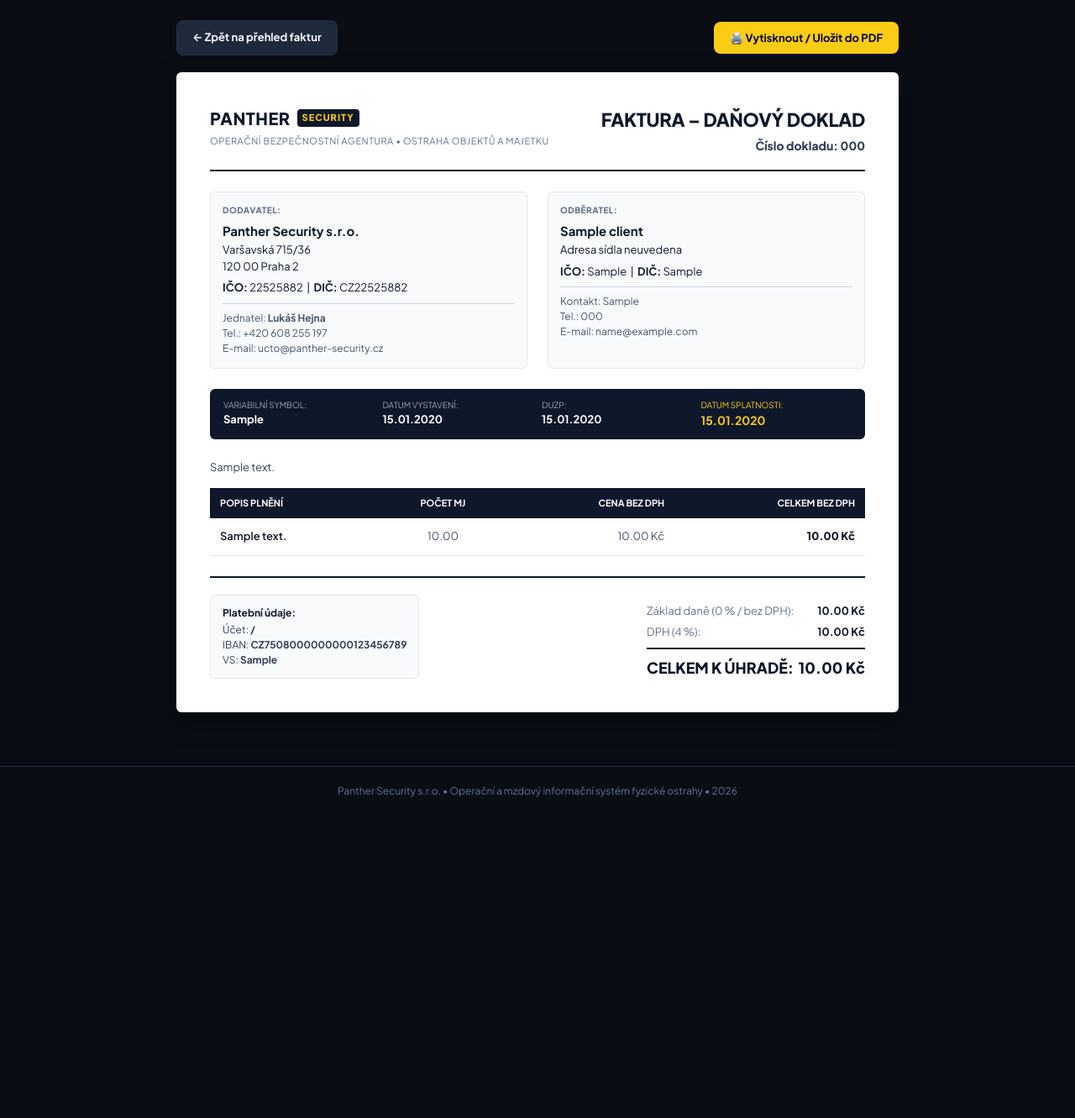
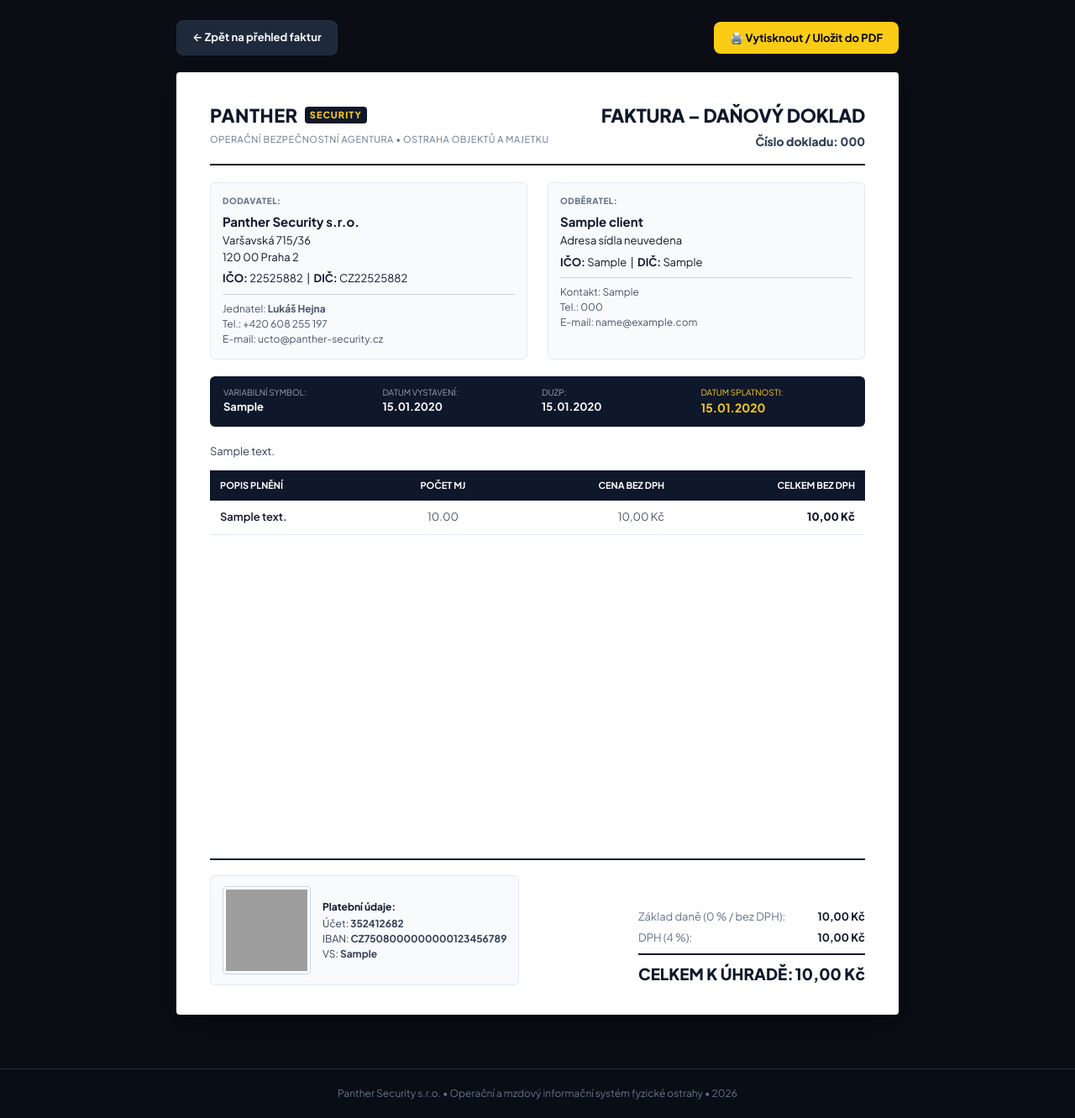
Before and after one commit to lukashejna01/panther-security-test, a Django app: a page that uses templates/billing/invoice_detail.html in a window 1280 px wide. Shown: the part 103-1434 px from the top of the page at 84% size. Before the commit the page ends 1052 px from the top, so only its background shows below. Run offline with Django 4.2, Linux system fonts and the light colour scheme; a user stored in the database is signed in; tables that the repository leaves empty hold one stand-in row (values such as "Sample post"); grey boxes are pictures that could not be loaded.

Commit message:
Faktura na plnou A4 vysku a formatovani castek s mezerami mezi tisici

```diff
--- a/templates/billing/invoice_detail.html
+++ b/templates/billing/invoice_detail.html
@@ -4,7 +4,6 @@
 
 {% block content %}
 <style>
-    /* Obal pro mobilní zobrazení, který zamezí přetékání doprava */
     .invoice-screen-container {
         width: 100%;
         max-width: 860px;
@@ -13,21 +12,31 @@
         box-sizing: border-box;
     }
 
+    /* Standardní list A4 (210 x 297 mm) s roztažením na celou výšku */
     .invoice-paper {
         background: #ffffff;
         color: #0f172a;
-        padding: 40px;
-        border-radius: 6px;
+        padding: 35px 40px;
+        border-radius: 4px;
         box-shadow: 0 10px 30px rgba(0, 0, 0, 0.4);
         box-sizing: border-box;
         width: 100%;
-        overflow-x: hidden;
+        min-height: 297mm;
+        display: flex;
+        flex-direction: column;
+        justify-content: space-between;
     }
 
-    /* Na mobilních zařízeních zmenšíme padding a přizpůsobíme mřížky */
+    /* Úprava mezer a tabulky */
+    .invoice-table th, .invoice-table td {
+        padding: 10px 12px;
+    }
+
+    /* Na mobilním displeji umožníme přirozený tok a scroll */
     @media screen and (max-width: 768px) {
         .invoice-paper {
             padding: 20px 16px;
+            min-height: auto;
         }
 
         .invoice-parties-grid {
@@ -81,11 +90,17 @@
         }
     }
 
-    /* Tiskový styl pro přesnou čistou A4 bez prvků webu */
+    /* Tiskový styl: 100% čistá výška i šířka listu A4 */
     @media print {
+        @page {
+            size: A4 portrait;
+            margin: 0;
+        }
         body {
             background: #ffffff !important;
             color: #000000 !important;
+            margin: 0 !important;
+            padding: 0 !important;
         }
         .top-navbar, footer, .invoice-top-actions {
             display: none !important;
@@ -103,9 +118,12 @@
         .invoice-paper {
             box-shadow: none !important;
             border-radius: 0 !important;
-            padding: 20mm !important;
+            padding: 18mm 18mm 20mm 18mm !important;
             width: 210mm !important;
+            height: 297mm !important;
             min-height: 297mm !important;
+            page-break-after: always !important;
+            box-sizing: border-box !important;
         }
         .invoice-parties-grid {
             display: grid !important;
@@ -114,8 +132,16 @@
         }
         .invoice-dates-grid {
             display: grid !important;
-            grid-template-columns: repeat(3, 1fr) !important;
-            gap: 12px !important;
+            grid-template-columns: repeat(4, 1fr) !important;
+            gap: 10px !important;
+        }
+        .invoice-header-flex {
+            display: flex !important;
+            flex-direction: row !important;
+            justify-content: space-between !important;
+        }
+        .invoice-header-right {
+            text-align: right !important;
         }
         .invoice-summary-flex {
             display: flex !important;
@@ -128,8 +154,7 @@
 
 <div class="invoice-screen-container">
 
-    <!-- OVLÁDACÍ LIŠTA NAHOŘE (Tisk, Zpět, Označit jako uhrazeno) -->
-
+    <!-- OVLÁDACÍ LIŠTA NAHOŘE -->
     <div class="invoice-top-actions" style="margin-bottom: 20px; display: flex; justify-content: space-between; align-items: center; flex-wrap: wrap; gap: 10px;">
         <div>
             <a href="{% url 'invoice_list' %}" class="btn btn-secondary" style="font-size: 13px;">
@@ -143,14 +168,16 @@
         </div>
     </div>
 
-    <!-- BÍLÝ LIST FAKTURY -->
+    <!-- BÍLÝ LIST FAKTURY ROZTAŽENÝ NA CELOU A4 -->
     <div class="invoice-paper">
 
+        <!-- HORNÍ ČÁST (Hlavička, Strany, Termíny, Položky) -->
+        <div>
             <!-- HLAVIČKA -->
-        <div class="invoice-header-flex" style="display: flex; justify-content: space-between; align-items: flex-start; border-bottom: 2px solid #0f172a; padding-bottom: 18px; margin-bottom: 24px;">
+            <div class="invoice-header-flex" style="display: flex; justify-content: space-between; align-items: flex-start; border-bottom: 2px solid #0f172a; padding-bottom: 16px; margin-bottom: 20px;">
                 <div>
                     <div style="display: flex; align-items: center; gap: 8px; margin-bottom: 4px;">
-                    <span style="font-size: 20px; font-weight: 900; letter-spacing: 0.5px; color: #0f172a;">PANTHER</span>
+                        <span style="font-size: 22px; font-weight: 900; letter-spacing: 0.5px; color: #0f172a;">PANTHER</span>
                         <span style="background: #0f172a; color: #facc15; font-size: 11px; font-weight: 800; padding: 2px 6px; border-radius: 4px; letter-spacing: 1px;">SECURITY</span>
                     </div>
                     <div style="font-size: 11px; color: #64748b; text-transform: uppercase; letter-spacing: 0.5px;">
@@ -169,7 +196,7 @@
             </div>
 
             <!-- DODAVATEL & ODBĚRATEL -->
-        <div class="invoice-parties-grid" style="display: grid; grid-template-columns: 1fr 1fr; gap: 24px; margin-bottom: 24px; font-size: 13px; line-height: 1.5;">
+            <div class="invoice-parties-grid" style="display: grid; grid-template-columns: 1fr 1fr; gap: 24px; margin-bottom: 20px; font-size: 13px; line-height: 1.5;">
 
                 <!-- Dodavatel -->
                 <div style="background: #f8fafc; padding: 14px; border-radius: 6px; border: 1px solid #e2e8f0;">
@@ -211,7 +238,7 @@
             </div>
 
             <!-- DŮLEŽITÁ DATA -->
-        <div class="invoice-dates-grid" style="display: grid; grid-template-columns: repeat(4, 1fr); gap: 10px; margin-bottom: 24px; background: #0f172a; color: #ffffff; padding: 12px 16px; border-radius: 6px; font-size: 12px;">
+            <div class="invoice-dates-grid" style="display: grid; grid-template-columns: repeat(4, 1fr); gap: 10px; margin-bottom: 20px; background: #0f172a; color: #ffffff; padding: 12px 16px; border-radius: 6px; font-size: 12px;">
                 <div>
                     <span style="color: #94a3b8; display: block; font-size: 10px; text-transform: uppercase;">Variabilní symbol:</span>
                     <strong style="font-size: 13px; color: #fff;">{{ invoice.variable_symbol }}</strong>
@@ -230,73 +257,90 @@
                 </div>
             </div>
 
-        <!-- POZNÁMKA / TEXT -->
-        <p style="font-size: 13px; color: #334155; margin-bottom: 16px; line-height: 1.4;">
+            <!-- TEXT PŘED POLOŽKAMI -->
+            <p style="font-size: 13px; color: #334155; margin-bottom: 14px; line-height: 1.4;">
                 {{ invoice.notes|default:"Fakturujeme Vám za poskytnuté bezpečnostní služby a fyzickou ostrahu dle platné smlouvy:" }}
             </p>
 
-        <!-- ROZPIS POLOŽEK FAKTURY (V responzivním obalu pro mobily) -->
+            <!-- ROZPIS POLOŽEK FAKTURY S ODDĚLENÝMI TISÍCI A STOVKAMI -->
             <div style="overflow-x: auto; -webkit-overflow-scrolling: touch; width: 100%; margin-bottom: 24px;">
-            <table style="width: 100%; border-collapse: collapse; font-size: 13px; min-width: 480px;">
+                <table class="invoice-table" style="width: 100%; border-collapse: collapse; font-size: 13px; min-width: 480px;">
                     <thead>
                         <tr style="background: #0f172a; color: #ffffff; text-align: left;">
-                        <th style="padding: 10px 12px; font-size: 11px; text-transform: uppercase;">Popis plnění</th>
-                        <th style="padding: 10px 12px; text-align: center; font-size: 11px; text-transform: uppercase;">Počet MJ</th>
-                        <th style="padding: 10px 12px; text-align: right; font-size: 11px; text-transform: uppercase;">Cena bez DPH</th>
-                        <th style="padding: 10px 12px; text-align: right; font-size: 11px; text-transform: uppercase;">Celkem bez DPH</th>
+                            <th style="font-size: 11px; text-transform: uppercase;">Popis plnění</th>
+                            <th style="text-align: center; font-size: 11px; text-transform: uppercase;">Počet MJ</th>
+                            <th style="text-align: right; font-size: 11px; text-transform: uppercase;">Cena bez DPH</th>
+                            <th style="text-align: right; font-size: 11px; text-transform: uppercase;">Celkem bez DPH</th>
                         </tr>
                     </thead>
                     <tbody>
+                        {% if formatted_items %}
+                            {% for item in formatted_items %}
+                            <tr style="border-bottom: 1px solid #e2e8f0;">
+                                <td style="font-weight: 600; color: #0f172a;">{{ item.description }}</td>
+                                <td style="text-align: center; color: #475569;">{{ item.quantity }}</td>
+                                <td style="text-align: right; color: #475569;">{{ item.unit_price }} Kč</td>
+                                <td style="text-align: right; font-weight: 800; color: #0f172a;">{{ item.total_price }} Kč</td>
+                            </tr>
+                            {% endfor %}
+                        {% else %}
                             {% for item in invoice.items.all %}
                             <tr style="border-bottom: 1px solid #e2e8f0;">
-                        <td style="padding: 12px; font-weight: 600; color: #0f172a;">{{ item.description }}</td>
-                        <td style="padding: 12px; text-align: center; color: #475569;">{{ item.quantity }}</td>
-                        <td style="padding: 12px; text-align: right; color: #475569;">{{ item.unit_price }} Kč</td>
-                        <td style="padding: 12px; text-align: right; font-weight: 800; color: #0f172a;">{{ item.total_price }} Kč</td>
+                                <td style="font-weight: 600; color: #0f172a;">{{ item.description }}</td>
+                                <td style="text-align: center; color: #475569;">{{ item.quantity }}</td>
+                                <td style="text-align: right; color: #475569;">{{ item.unit_price }} Kč</td>
+                                <td style="text-align: right; font-weight: 800; color: #0f172a;">{{ item.total_price }} Kč</td>
                             </tr>
                             {% empty %}
                             <tr style="border-bottom: 1px solid #e2e8f0;">
-                        <td style="padding: 12px; font-weight: 600; color: #0f172a;">Fyzická ostraha a bezpečnostní dohled</td>
-                        <td style="padding: 12px; text-align: center; color: #475569;">1</td>
-                        <td style="padding: 12px; text-align: right; color: #475569;">{{ invoice.amount_without_vat }} Kč</td>
-                        <td style="padding: 12px; text-align: right; font-weight: 800; color: #0f172a;">{{ invoice.amount_without_vat }} Kč</td>
+                                <td style="font-weight: 600; color: #0f172a;">Fyzická ostraha a bezpečnostní dohled</td>
+                                <td style="text-align: center; color: #475569;">1</td>
+                                <td style="text-align: right; color: #475569;">{{ invoice.amount_without_vat }} Kč</td>
+                                <td style="text-align: right; font-weight: 800; color: #0f172a;">{{ invoice.amount_without_vat }} Kč</td>
                             </tr>
                             {% endfor %}
+                        {% endif %}
                     </tbody>
                 </table>
             </div>
+        </div>
 
-        <!-- SPAYD QR PLATBA + SOUHRN DPH -->
-        <div class="invoice-summary-flex" style="display: flex; justify-content: space-between; align-items: flex-end; border-top: 2px solid #0f172a; padding-top: 20px;">
+        <!-- SPODNÍ ČÁST NA PEVNO U PATIČKY A4: SPAYD QR KÓD + SOUHRN DPH -->
+        <div class="invoice-summary-flex" style="display: flex; justify-content: space-between; align-items: flex-end; border-top: 2px solid #0f172a; padding-top: 18px; margin-top: auto;">
 
             <!-- Platební údaje s QR kódem -->
-            <div style="display: flex; align-items: center; gap: 14px; background: #f8fafc; border: 1px solid #e2e8f0; border-radius: 6px; padding: 12px 14px;">
-                {% if company.bank_account and company.bank_code %}
-                    <img src="https://api.paylibo.com/paylibo/generator/image?accountNumber={{ company.bank_account }}&bankCode={{ company.bank_code }}&amount={{ invoice.total_amount }}&currency=CZK&vs={{ invoice.variable_symbol }}&message=Faktura_{{ invoice.invoice_number }}"
+            <div style="display: flex; align-items: center; gap: 14px; background: #f8fafc; border: 1px solid #e2e8f0; border-radius: 6px; padding: 12px 14px; min-width: 290px;">
+                {% if qr_code_url %}
+                    <img src="{{ qr_code_url }}"
                          alt="QR Platba SPAYD"
-                         style="width: 100px; height: 100px; display: block; border: 1px solid #cbd5e1; border-radius: 4px; padding: 2px; background: #fff;">
+                         style="width: 105px; height: 105px; display: block; border: 1px solid #cbd5e1; border-radius: 4px; padding: 3px; background: #ffffff;">
+                {% else %}
+                    <img src="https://api.qrserver.com/v1/create-qr-code/?size=160x160&data=SPD*1.0*ACC:{{ company.iban|default:'CZ780300000000352412682' }}*AM:{{ invoice.total_amount }}*CC:CZK*X-VS:{{ invoice.variable_symbol|default:invoice.invoice_number }}*MSG:Faktura_{{ invoice.invoice_number }}"
+                         alt="QR Platba SPAYD"
+                         style="width: 105px; height: 105px; display: block; border: 1px solid #cbd5e1; border-radius: 4px; padding: 3px; background: #ffffff;">
                 {% endif %}
+
                 <div style="font-size: 12px; line-height: 1.5; color: #334155;">
                     <strong style="display: block; color: #0f172a; margin-bottom: 2px;">Platební údaje:</strong>
-                    Účet: <strong>{{ company.bank_account }}/{{ company.bank_code }}</strong><br>
-                    {% if company.iban %}IBAN: <strong>{{ company.iban }}</strong><br>{% endif %}
-                    VS: <strong>{{ invoice.variable_symbol }}</strong>
+                    Účet: <strong>{{ company.bank_account|default:"352412682" }}{% if company.bank_code %}/{{ company.bank_code }}{% endif %}</strong><br>
+                    IBAN: <strong>{{ company.iban|default:"CZ780300000000352412682" }}</strong><br>
+                    VS: <strong>{{ invoice.variable_symbol|default:invoice.invoice_number }}</strong>
                 </div>
             </div>
 
-            <!-- Rekapitulace DPH a Celkem k úhradě -->
-            <div class="invoice-summary-box" style="text-align: right; min-width: 260px; font-size: 13px;">
+            <!-- Rekapitulace DPH a Celkem k úhradě s mezerami mezi tisíci -->
+            <div class="invoice-summary-box" style="text-align: right; min-width: 270px; font-size: 13px;">
                 <div style="display: flex; justify-content: space-between; margin-bottom: 6px; color: #64748b;">
                     <span>Základ daně (0 % / bez DPH):</span>
-                    <strong style="color: #0f172a;">{{ invoice.amount_without_vat }} Kč</strong>
+                    <strong style="color: #0f172a;">{% if formatted_totals %}{{ formatted_totals.amount_without_vat }}{% else %}{{ invoice.amount_without_vat }}{% endif %} Kč</strong>
                 </div>
                 <div style="display: flex; justify-content: space-between; margin-bottom: 8px; color: #64748b;">
                     <span>DPH ({{ invoice.vat_rate|default:"21" }} %):</span>
-                    <strong style="color: #0f172a;">{{ invoice.vat_amount }} Kč</strong>
+                    <strong style="color: #0f172a;">{% if formatted_totals %}{{ formatted_totals.vat_amount }}{% else %}{{ invoice.vat_amount }}{% endif %} Kč</strong>
                 </div>
-                <div style="display: flex; justify-content: space-between; border-top: 2px solid #0f172a; padding-top: 8px; margin-top: 8px; font-size: 18px; font-weight: 900; color: #0f172a;">
+                <div style="display: flex; justify-content: space-between; border-top: 2px solid #0f172a; padding-top: 8px; margin-top: 8px; font-size: 19px; font-weight: 900; color: #0f172a;">
                     <span>CELKEM K ÚHRADĚ:</span>
-                    <span>{{ invoice.total_amount }} Kč</span>
+                    <span>{% if formatted_totals %}{{ formatted_totals.total_amount }}{% else %}{{ invoice.total_amount }}{% endif %} Kč</span>
                 </div>
             </div>
 
```
Lines whose indentation alone changed are shown as unchanged.
